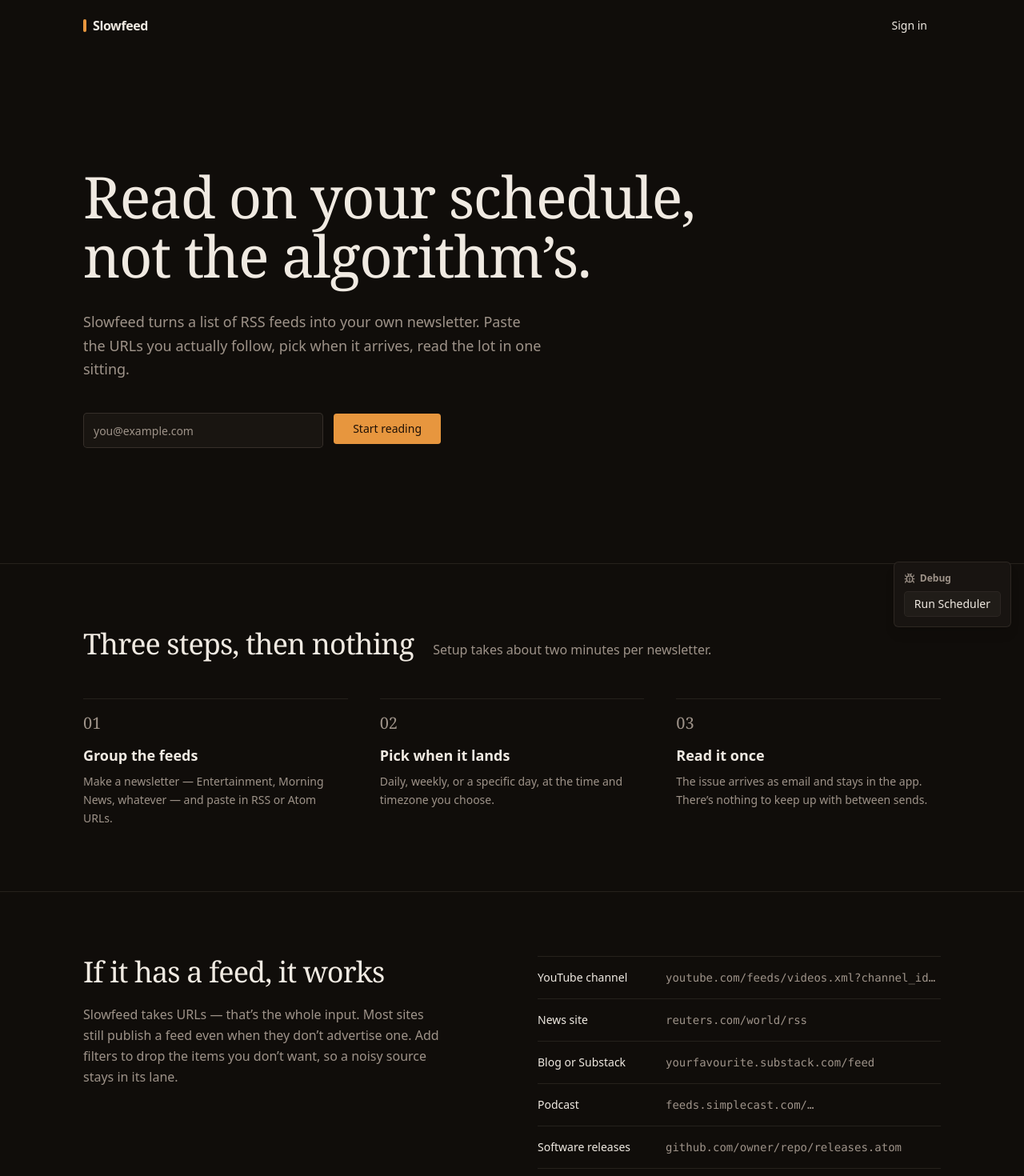
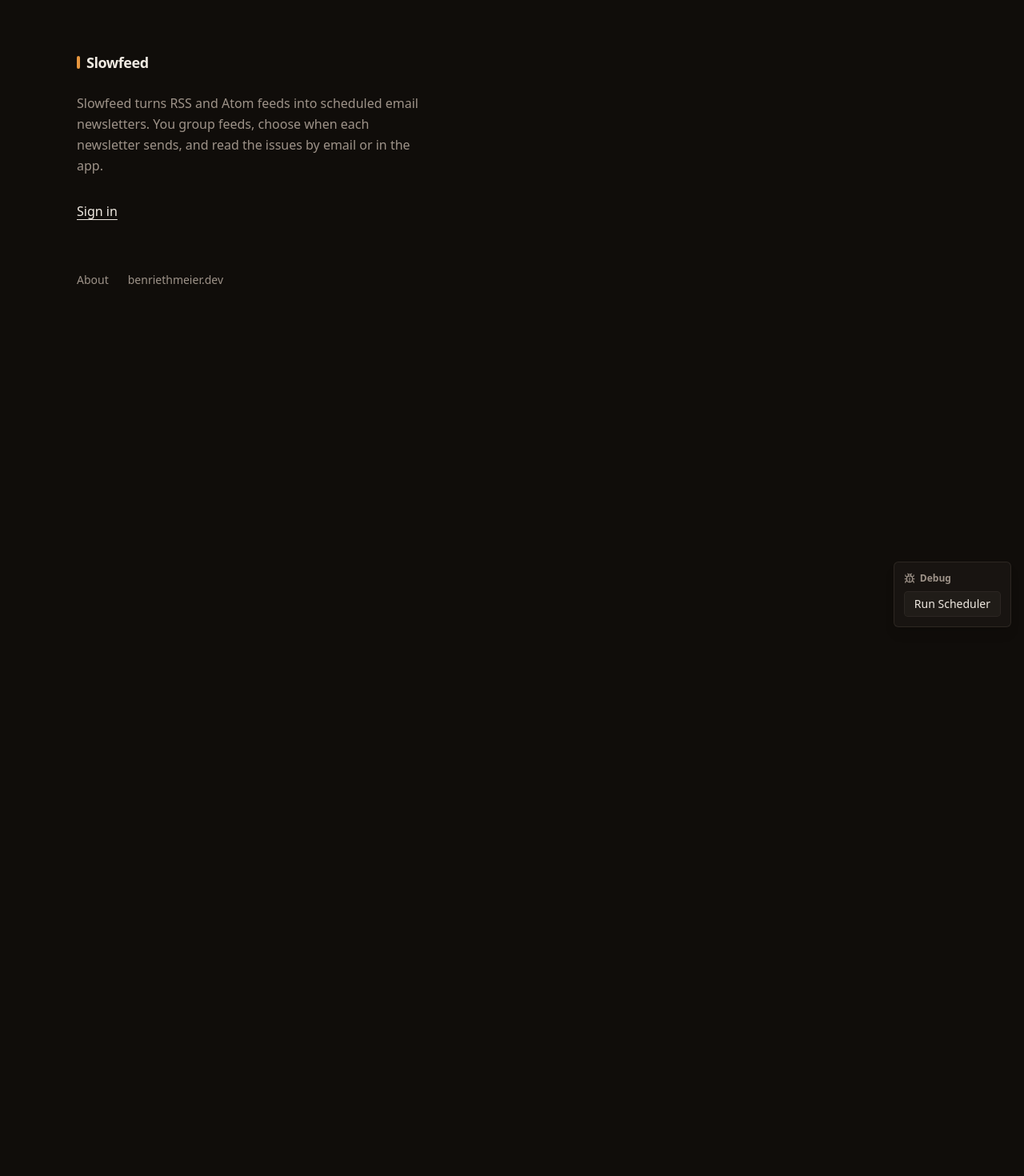
Before and after one commit to ben-rieth/newsletters, a React (Vite) app in the folder web/: page / in a window 1280 px wide. Shown: the top 1470 px of the page at 80% size. After the commit the page ends 800 px from the top, so only its background shows below. Built offline with nearby package versions, Linux system fonts and the light colour scheme; what openapi-fetch would draw is missing.

Commit message:
fix: Simplify homepage copy

```diff
--- a/web/src/routes/__root.tsx
+++ b/web/src/routes/__root.tsx
@@ -79,8 +79,8 @@ function RootComponent() {
   return (
     <>
       <RouteProgress />
+      <MobileHeaderProvider>
         {showSidebar ? (
-        <MobileHeaderProvider>
           <div className="flex h-full flex-col overflow-hidden md:flex-row">
             <AppSidebar />
             <main className="min-h-0 flex-1 overflow-y-auto">
@@ -88,12 +88,12 @@ function RootComponent() {
             </main>
             <MobileTabBar />
           </div>
-        </MobileHeaderProvider>
         ) : (
           <main className="min-h-full pb-safe-b">
             <Outlet />
           </main>
         )}
+      </MobileHeaderProvider>
       {import.meta.env.DEV && <DebugPanel />}
       {import.meta.env.DEV && (
         <TanStackDevtools
--- a/web/src/routes/about.tsx
+++ b/web/src/routes/about.tsx
@@ -1,7 +1,9 @@
-import { createFileRoute } from '@tanstack/react-router';
+import { createFileRoute, Link } from '@tanstack/react-router';
 import { Globe, GitBranch } from 'lucide-react';
 import { SettingsRow, SettingsSection } from '#/components/SettingsRow';
 import { useMobileHeader } from '#/components/MobileHeader';
+import useIsSignedIn from '#/features/auth/queries/hooks/useIsSignedIn';
+import { cn } from '#/lib/utils';
 
 const STACK = [
   {
@@ -21,11 +23,27 @@ const STACK = [
 
 const AboutPage = () => {
   useMobileHeader({ title: 'About' });
+  const isSignedIn = useIsSignedIn();
 
   return (
     <div className="mx-auto max-w-3xl space-y-10 px-4 py-6 md:px-6 md:py-8 lg:px-10">
+      {!isSignedIn && (
+        <Link
+          to="/"
+          className="inline-flex items-center gap-2 font-semibold tracking-tight"
+        >
+          <span className="h-4 w-1 rounded-full bg-primary" />
+          Slowfeed
+        </Link>
+      )}
+
       <header className="space-y-2">
-        <h1 className="hidden font-serif text-3xl font-medium tracking-tight md:block">
+        <h1
+          className={cn(
+            'font-serif text-3xl font-medium tracking-tight',
+            isSignedIn && 'hidden md:block',
+          )}
+        >
           About Slowfeed
         </h1>
         <p className="text-sm text-muted-foreground">
--- a/web/src/routes/index.tsx
+++ b/web/src/routes/index.tsx
@@ -1,174 +1,44 @@
-import { useState } from 'react';
-import { createFileRoute, Link, useNavigate } from '@tanstack/react-router';
-import { Button, buttonVariants } from '#/components/ui/button';
-import { Input } from '#/components/ui/input';
+import { createFileRoute, Link } from '@tanstack/react-router';
 import useIsSignedIn from '#/features/auth/queries/hooks/useIsSignedIn';
 
-const STEPS = [
-  {
-    n: '01',
-    title: 'Group the feeds',
-    body: 'Make a newsletter — Entertainment, Morning News, whatever — and paste in RSS or Atom URLs.',
-  },
-  {
-    n: '02',
-    title: 'Pick when it lands',
-    body: 'Daily, weekly, or a specific day, at the time and timezone you choose.',
-  },
-  {
-    n: '03',
-    title: 'Read it once',
-    body: 'The issue arrives as email and stays in the app. There’s nothing to keep up with between sends.',
-  },
-];
-
-const FEED_EXAMPLES = [
-  {
-    label: 'YouTube channel',
-    url: 'youtube.com/feeds/videos.xml?channel_id=…',
-  },
-  { label: 'News site', url: 'reuters.com/world/rss' },
-  { label: 'Blog or Substack', url: 'yourfavourite.substack.com/feed' },
-  { label: 'Podcast', url: 'feeds.simplecast.com/…' },
-  { label: 'Software releases', url: 'github.com/owner/repo/releases.atom' },
-];
+const linkClass =
+  'underline-offset-4 transition-colors hover:text-foreground hover:underline';
 
 const LandingPage = () => {
   const isSignedIn = useIsSignedIn();
-  const navigate = useNavigate();
-  const [email, setEmail] = useState('');
-
-  const startReading = () => {
-    navigate({
-      to: '/sign-up',
-      search: email.trim() ? { email: email.trim() } : {},
-    });
-  };
 
   return (
-    <div className="min-h-full bg-background text-foreground">
-      <header className="mx-auto flex h-16 max-w-6xl items-center justify-between px-5 sm:px-6 lg:px-10">
-        <div className="flex items-center gap-2">
+    <div className="flex min-h-full items-center bg-background px-6 py-16 text-foreground sm:px-16 lg:px-24">
+      <div className="max-w-md">
+        <h1 className="inline-flex items-center gap-2 text-lg font-semibold tracking-tight">
           <span className="h-4 w-1 rounded-full bg-primary" />
-          <span className="text-base font-semibold tracking-tight">
-            Slowfeed
-          </span>
+          Slowfeed
+        </h1>
+
+        <p className="mt-6 leading-relaxed text-muted-foreground">
+          Slowfeed turns RSS and Atom feeds into scheduled email newsletters.
+          You group feeds, choose when each newsletter sends, and read the
+          issues by email or in the app.
+        </p>
+
+        <div className="mt-8">
+          <Link
+            to={isSignedIn ? '/issues' : '/sign-in'}
+            className="font-medium text-foreground underline underline-offset-4"
+          >
+            {isSignedIn ? 'Go to issues' : 'Sign in'}
+          </Link>
         </div>
 
-        {isSignedIn ? (
-          <Link to="/issues" className={buttonVariants()}>
-            Go to Issues
+        <nav className="mt-16 flex gap-6 text-sm text-muted-foreground">
+          <Link to="/about" className={linkClass}>
+            About
           </Link>
-        ) : (
-          <Link to="/sign-in" className={buttonVariants({ variant: 'ghost' })}>
-            Sign in
-          </Link>
-        )}
-      </header>
-
-      <main>
-        <section className="mx-auto max-w-6xl px-5 py-20 sm:px-6 sm:py-28 lg:px-10 lg:py-36">
-          <h1 className="max-w-4xl font-serif text-display font-medium text-balance">
-            Read on your schedule, not the algorithm’s.
-          </h1>
-          <p className="mt-8 max-w-xl text-lg leading-relaxed text-muted-foreground">
-            Slowfeed turns a list of RSS feeds into your own newsletter. Paste
-            the URLs you actually follow, pick when it arrives, read the lot in
-            one sitting.
-          </p>
-
-          {!isSignedIn && (
-            <form
-              className="mt-10 flex max-w-md flex-col gap-3 sm:flex-row"
-              onSubmit={(e) => {
-                e.preventDefault();
-                startReading();
-              }}
-            >
-              <Input
-                type="email"
-                value={email}
-                onChange={(e) => setEmail(e.target.value)}
-                placeholder="you@example.com"
-                aria-label="Email address"
-                className="h-11 flex-1"
-              />
-              <Button type="submit" size="lg">
-                Start reading
-              </Button>
-            </form>
-          )}
-        </section>
-
-        <section className="border-t border-border">
-          <div className="mx-auto max-w-6xl px-5 py-14 sm:px-6 sm:py-20 lg:px-10">
-            <div className="flex flex-col gap-2 sm:flex-row sm:items-baseline sm:gap-6">
-              <h2 className="font-serif text-3xl font-medium tracking-tight sm:text-4xl">
-                Three steps, then nothing
-              </h2>
-              <p className="text-muted-foreground">
-                Setup takes about two minutes per newsletter.
-              </p>
-            </div>
-
-            <div className="mt-12 grid gap-10 sm:grid-cols-3">
-              {STEPS.map((step) => (
-                <div key={step.n} className="border-t border-border pt-4">
-                  <span className="font-serif text-xl tabular-nums text-muted-foreground">
-                    {step.n}
-                  </span>
-                  <h3 className="mt-3 text-lg font-semibold">{step.title}</h3>
-                  <p className="mt-2 text-sm leading-relaxed text-muted-foreground">
-                    {step.body}
-                  </p>
-                </div>
-              ))}
-            </div>
-          </div>
-        </section>
-
-        <section className="border-t border-border">
-          <div className="mx-auto grid max-w-6xl gap-10 px-5 py-14 sm:px-6 sm:py-20 lg:grid-cols-2 lg:gap-16 lg:px-10">
-            <div>
-              <h2 className="font-serif text-3xl font-medium tracking-tight sm:text-4xl">
-                If it has a feed, it works
-              </h2>
-              <p className="mt-5 max-w-md leading-relaxed text-muted-foreground">
-                Slowfeed takes URLs — that’s the whole input. Most sites still
-                publish a feed even when they don’t advertise one. Add filters
-                to drop the items you don’t want, so a noisy source stays in its
-                lane.
-              </p>
-            </div>
-
-            <div className="divide-y divide-border border-y border-border">
-              {FEED_EXAMPLES.map((example) => (
-                <div
-                  key={example.label}
-                  className="grid gap-1 py-4 sm:grid-cols-[9rem_minmax(0,1fr)] sm:items-center sm:gap-4"
-                >
-                  <span className="text-sm font-medium">{example.label}</span>
-                  <span className="truncate font-mono text-sm text-muted-foreground">
-                    {example.url}
-                  </span>
-                </div>
-              ))}
-            </div>
-          </div>
-        </section>
-      </main>
-
-      <footer className="border-t border-border">
-        <div className="mx-auto flex max-w-6xl items-center justify-between gap-4 px-5 py-8 text-sm text-muted-foreground sm:px-6 lg:px-10">
-          <div className="flex items-center gap-2">
-            <span className="h-3.5 w-1 rounded-full bg-primary" />
-            <span className="font-semibold text-foreground">Slowfeed</span>
-          </div>
-          <Link to="/about" className="transition-colors hover:text-foreground">
-            About &amp; credits
-          </Link>
-        </div>
-      </footer>
+          <a href="https://benriethmeier.dev" className={linkClass}>
+            benriethmeier.dev
+          </a>
+        </nav>
+      </div>
     </div>
   );
 };
```
Also changed, not shown: web/src/routeTree.gen.ts (+128 -128 lines). Lines whose indentation alone changed are shown as unchanged.
